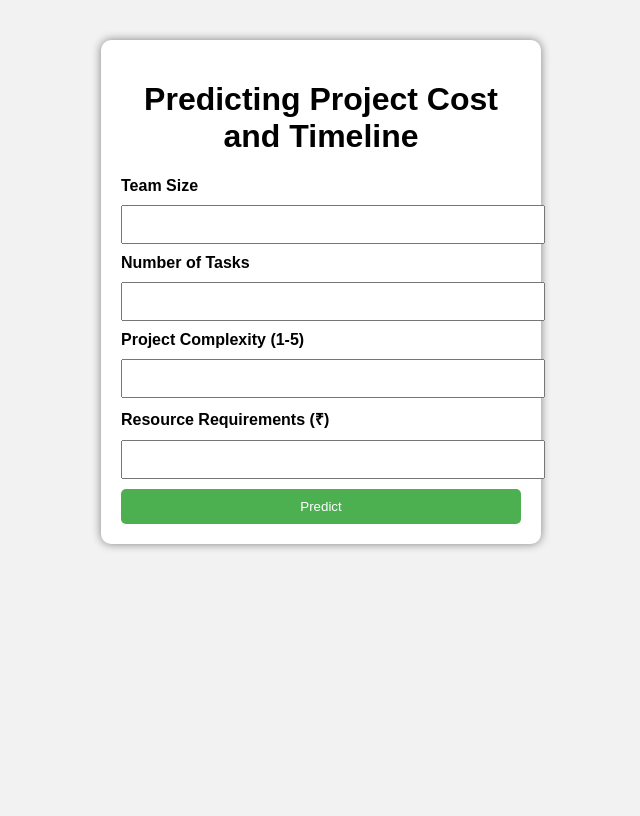
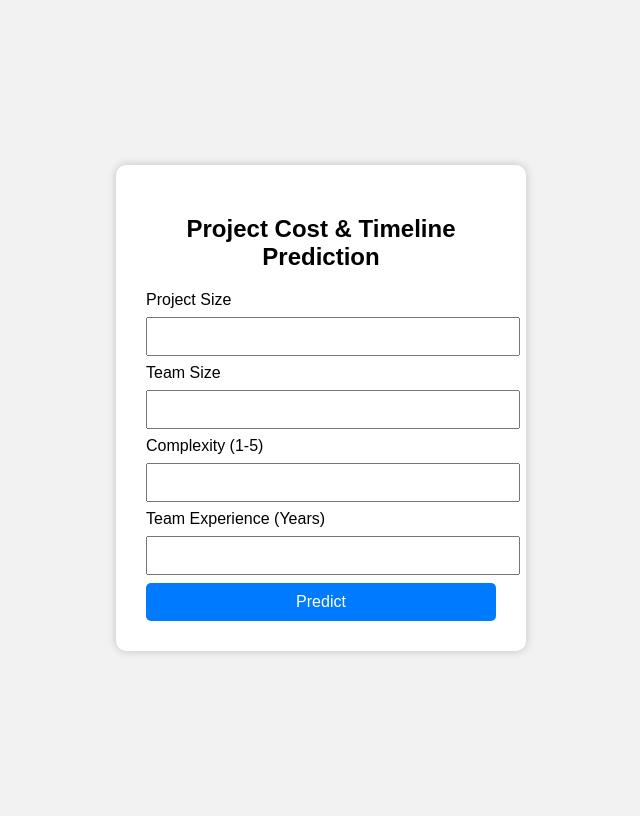
Before and after one commit to dharanim70/Predicting-Project-Cost-Timeline, a Flask app: page / in a window 1280 px wide. Shown: the whole page, without its empty margins (319-959 px from the left). Before the commit the page ends 550 px from the top, so only its background shows below. Run offline with Flask 3, Linux system fonts and the light colour scheme; parts of the project's set-up code (start-up, migrations or seed data) failed here and were passed over.

Commit message:
Update index.html

```diff
--- a/templates/index.html
+++ b/templates/index.html
@@ -1,40 +1,87 @@
 <!DOCTYPE html>
 <html>
 <head>
-    <title>Predicting Project Cost and Timeline</title>
-    <link rel="stylesheet" href="{{ url_for('static', filename='style.css') }}">
+    <title>Project Cost and Timeline Prediction</title>
+    <style>
+        body{
+            font-family:Arial,sans-serif;
+            background:#f2f2f2;
+            display:flex;
+            justify-content:center;
+            align-items:center;
+            height:100vh;
+        }
+        .container{
+            background:white;
+            padding:30px;
+            border-radius:10px;
+            width:350px;
+            box-shadow:0 0 10px rgba(0,0,0,0.2);
+        }
+        h2{
+            text-align:center;
+        }
+        input{
+            width:100%;
+            padding:10px;
+            margin:8px 0;
+        }
+        button{
+            width:100%;
+            padding:10px;
+            background:#007bff;
+            color:white;
+            border:none;
+            border-radius:5px;
+            font-size:16px;
+            cursor:pointer;
+        }
+        button:hover{
+            background:#0056b3;
+        }
+        .result{
+            margin-top:20px;
+            padding:10px;
+            background:#e8f5e9;
+            border-radius:5px;
+        }
+    </style>
 </head>
 <body>
 
 <div class="container">
 
-<h1>Predicting Project Cost and Timeline</h1>
+<h2>Project Cost & Timeline Prediction</h2>
 
 <form action="/predict" method="POST">
+
+<label>Project Size</label>
+<input type="number" name="project_size" required>
 
 <label>Team Size</label>
 <input type="number" name="team_size" required>
 
-<label>Number of Tasks</label>
-<input type="number" name="number_of_tasks" required>
+<label>Complexity (1-5)</label>
+<input type="number" name="complexity" min="1" max="5" required>
 
-<label>Project Complexity (1-5)</label>
-<input type="number" name="project_complexity" min="1" max="5" required>
-
-<label>Resource Requirements (₹)</label>
-<input type="number" name="resource_requirements" required>
+<label>Team Experience (Years)</label>
+<input type="number" name="experience" required>
 
 <button type="submit">Predict</button>
 
 </form>
 
-{% if predicted_cost %}
+{% if cost %}
 
-<h2>Prediction Result</h2>
+<div class="result">
 
-<p><b>Estimated Cost:</b> ₹ {{ predicted_cost }}</p>
+<h3>Prediction Result</h3>
 
-<p><b>Estimated Timeline:</b> {{ predicted_timeline }} Days</p>
+<p><b>Estimated Cost:</b> ₹ {{ cost }}</p>
+
+<p><b>Estimated Timeline:</b> {{ timeline }} Days</p>
+
+</div>
 
 {% endif %}
 
```
